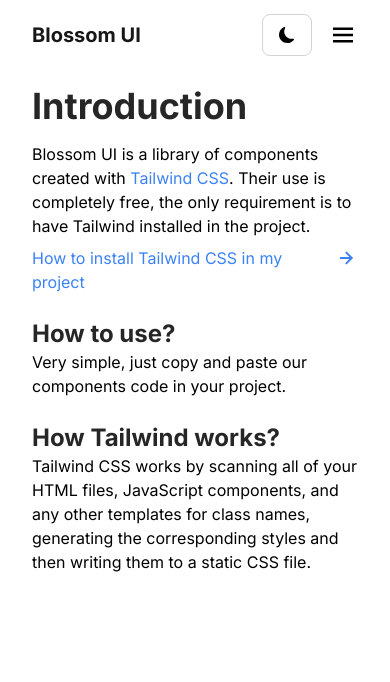
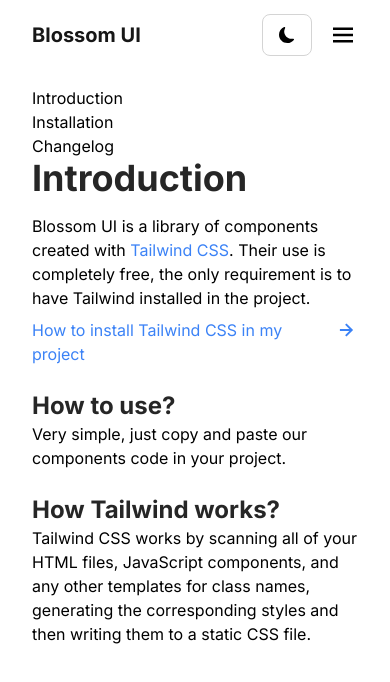
Before and after one commit to juanigarciadev/BlossomUI, a React (Vite) app: page /docs/components in a window 390 px wide. Shown: the top 682 px of the page. Built offline with nearby package versions, Linux system fonts and the light colour scheme.

Commit message:
Add: Simple navigation section for docs in mobile devices

```diff
--- a/src/components/Docs/Introduction.jsx
+++ b/src/components/Docs/Introduction.jsx
@@ -2,12 +2,18 @@
 import Aside from './Aside'
 import { Link } from 'react-router-dom'
 import { BiLinkExternal, BiRightArrowAlt } from 'react-icons/bi'
+import { introduction } from '../../mocks/docs'
 
 const Introduction = () => {
     return (
         <div className='flex pt-[70px] w-full h-screen relative'>
             <Aside />
             <section className='absolute left-[22%] w-[78%] pl-8 pt-4 xl:left-[18%] lg:w-[100%] lg:left-0 lg:px-0 dark:text-white'>
+                <div className='hidden lg:flex lg:flex-col'>
+                    {introduction.map((links) => {
+                        return (<Link to={links.url}>{links.name}</Link>)
+                    })}
+                </div>
                 <h1 className='text-4xl font-bold pb-4 text-neutral-800 dark:text-white'>Introduction</h1>
                 <article className='flex flex-col gap-2'>
                     <p className='w-full'>Blossom UI is a library of components created with <a href="https://tailwindcss.com/" target='_blank' className='text-blue-500 cursor-pointer hover:text-blue-600'>Tailwind CSS</a>. Their use is completely free, the only requirement is to have Tailwind installed in the project.</p>
```
